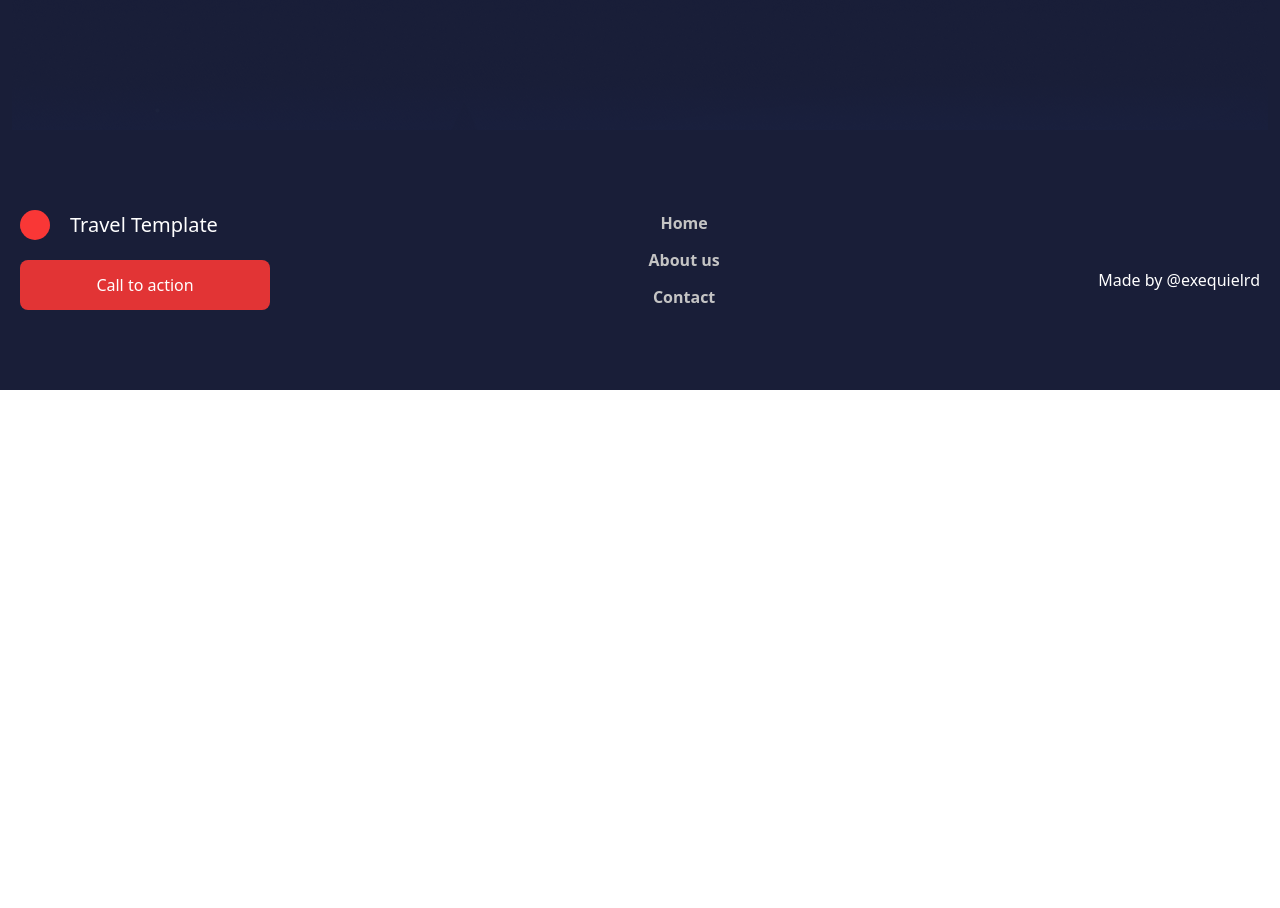
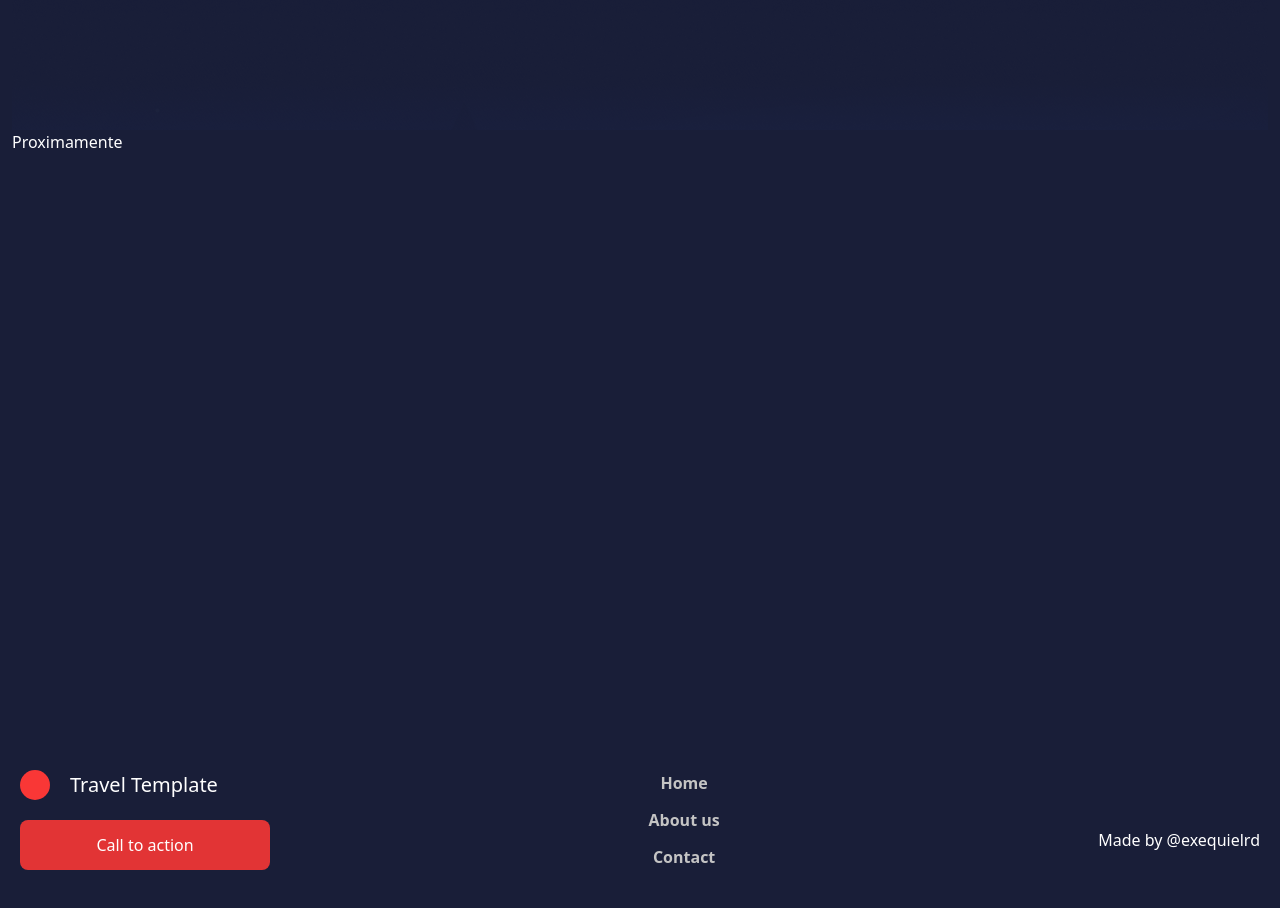
Before and after one commit to Exequielrd/travel-template, a Vue app: page / in a window 1280 px wide. Shown: the part 2820-3728 px from the top of the page. Before the commit the page ends 3210 px from the top, so only its background shows below. Built offline with nearby package versions, Linux system fonts and the light colour scheme.

Commit message:
cards section

```diff
--- a/src/components/sections/CardsSection.vue
+++ b/src/components/sections/CardsSection.vue
@@ -1,5 +1,7 @@
 <script setup></script>
 
 <template>
-  <div></div>
+  <div class="w-full min-h-[70vh]">
+    <h2>Proximamente</h2>
+  </div>
 </template>
```
